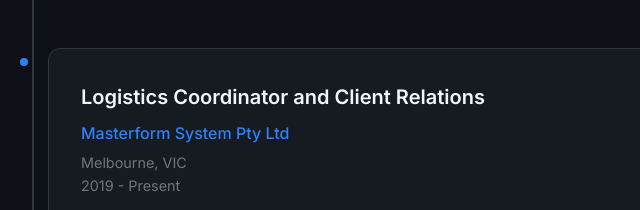
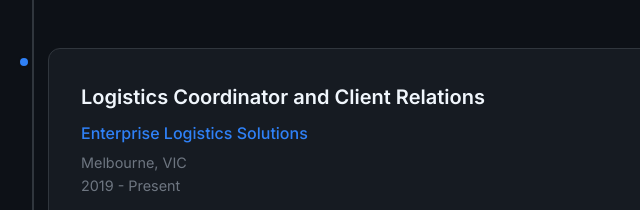
Before and after one commit to notanotherpeter-a11y/Professional-portfolio-website-for-Gene-Carlo-Gallardo---Applied-AI-Engineer, a website: page index.html in a window 1280 px wide. Shown: the part 4035-4245 px from the top of the page, 56-696 px from the left. Drawn offline with Linux system fonts and the light colour scheme.

Commit message:
Update company name to Enterprise Logistics Solutions

```diff
--- a/index.html
+++ b/index.html
@@ -286,7 +286,7 @@
                     <div class="timeline-marker"></div>
                     <div class="timeline-content">
                         <h3 class="timeline-role">Logistics Coordinator and Client Relations</h3>
-                        <div class="timeline-company">Masterform System Pty Ltd</div>
+                        <div class="timeline-company">Enterprise Logistics Solutions</div>
                         <div class="timeline-location">Melbourne, VIC</div>
                         <div class="timeline-period">2019 - Present</div>
                         <ul class="timeline-points">
```
